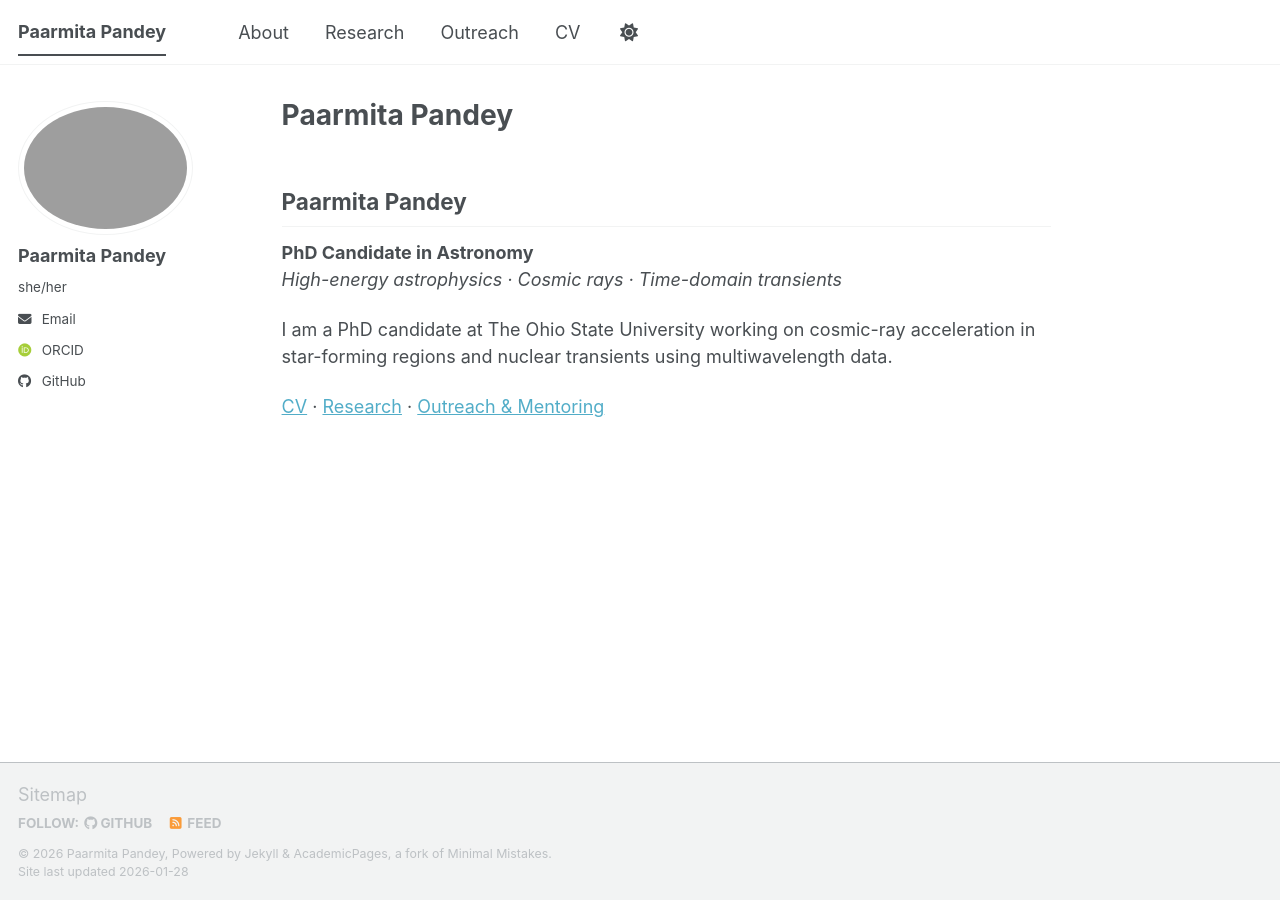
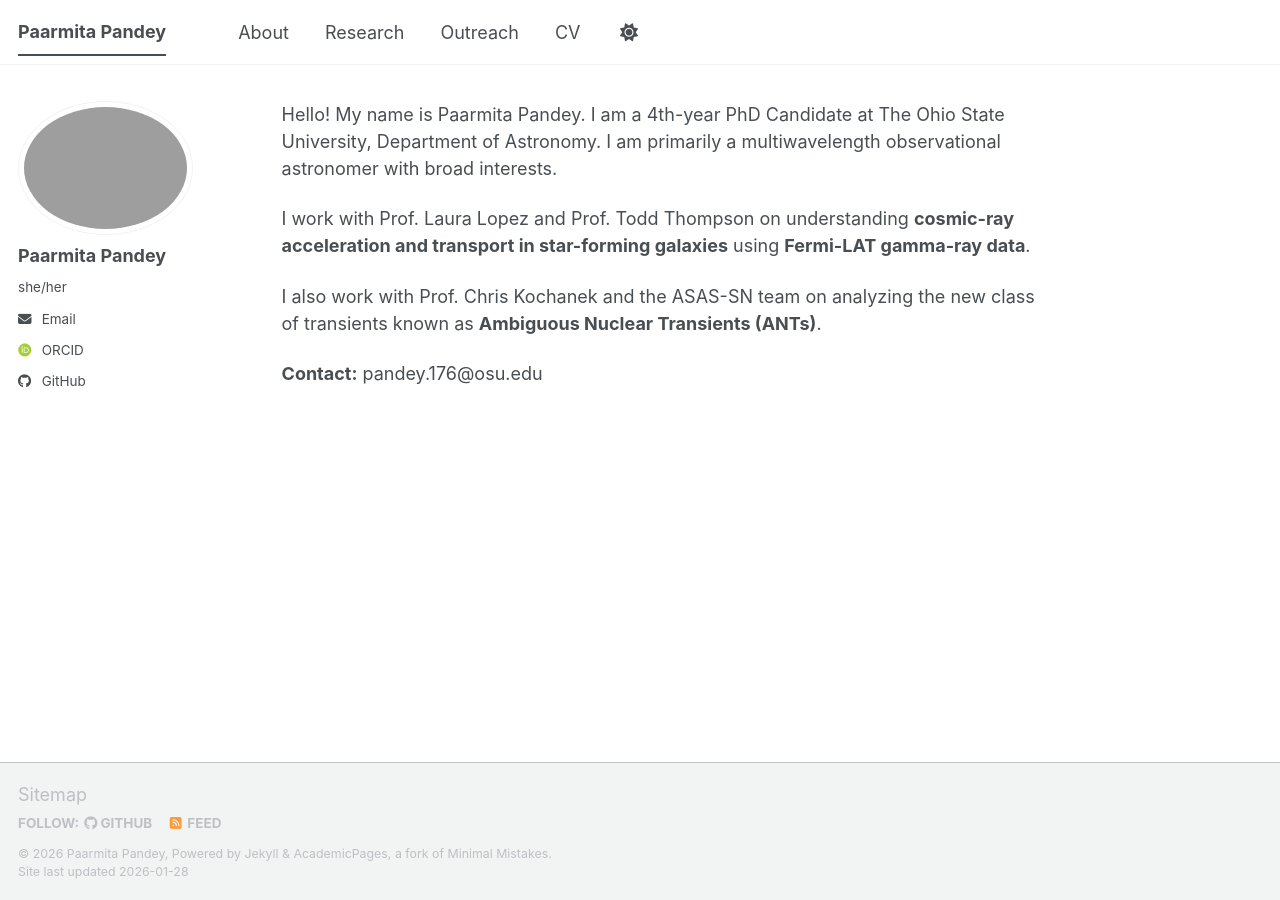
Before and after one commit to paarmitap/paarmitap.github.io, a Jekyll site: the page built from index.md, in a window 1280 px wide. Built offline with Jekyll 4.4.1, drawn with Linux system fonts in a browser that asks for light colours; some web fonts are replaced; a script bundle is joined from its source files by our own code; library files that are not in the unit come from our copies; our own code applies the rules of GitHub Pages for plain Markdown files.

Commit message:
Revise bio and research details for Paarmita Pandey
Updated personal introduction and research focus in index.md.

```diff
--- a/index.md
+++ b/index.md
@@ -4,12 +4,10 @@
 permalink: /
 ---
 
-## Paarmita Pandey
-**PhD Candidate in Astronomy**
-*High-energy astrophysics · Cosmic rays · Time-domain transients*
+Hello! My name is Paarmita Pandey. I am a 4th-year PhD Candidate at The Ohio State University, Department of Astronomy. I am primarily a multiwavelength observational astronomer with broad interests.
 
-I am a PhD candidate at The Ohio State University working on cosmic-ray acceleration in star-forming regions and nuclear transients using multiwavelength data.
+I work with Prof. Laura Lopez and Prof. Todd Thompson on understanding **cosmic-ray acceleration and transport in star-forming galaxies** using **Fermi-LAT gamma-ray data**.
 
-[CV]({{ site.baseurl }}/cv/) ·
-[Research]({{ site.baseurl }}/research/) ·
-[Outreach & Mentoring]({{ site.baseurl }}/outreach/)
+I also work with Prof. Chris Kochanek and the ASAS-SN team on analyzing the new class of transients known as **Ambiguous Nuclear Transients (ANTs)**.
+
+**Contact:** pandey.176@osu.edu
```
